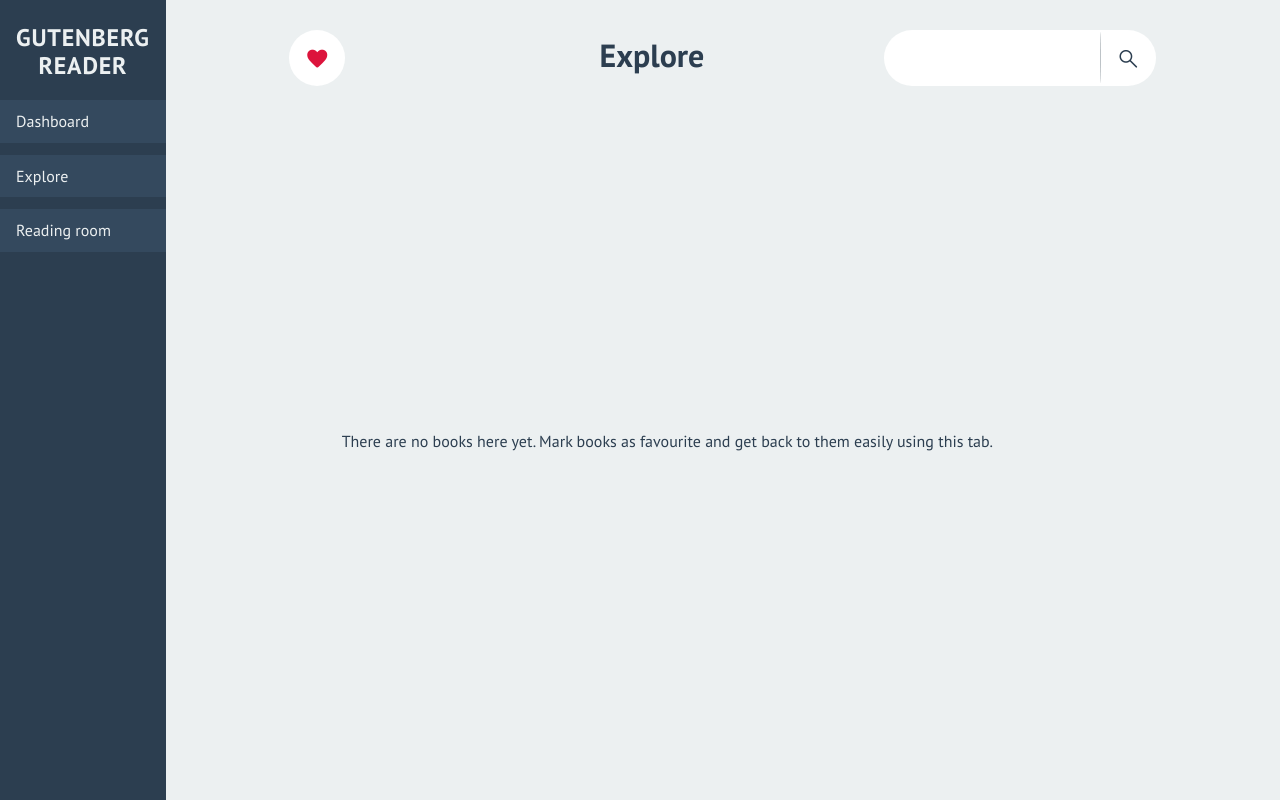
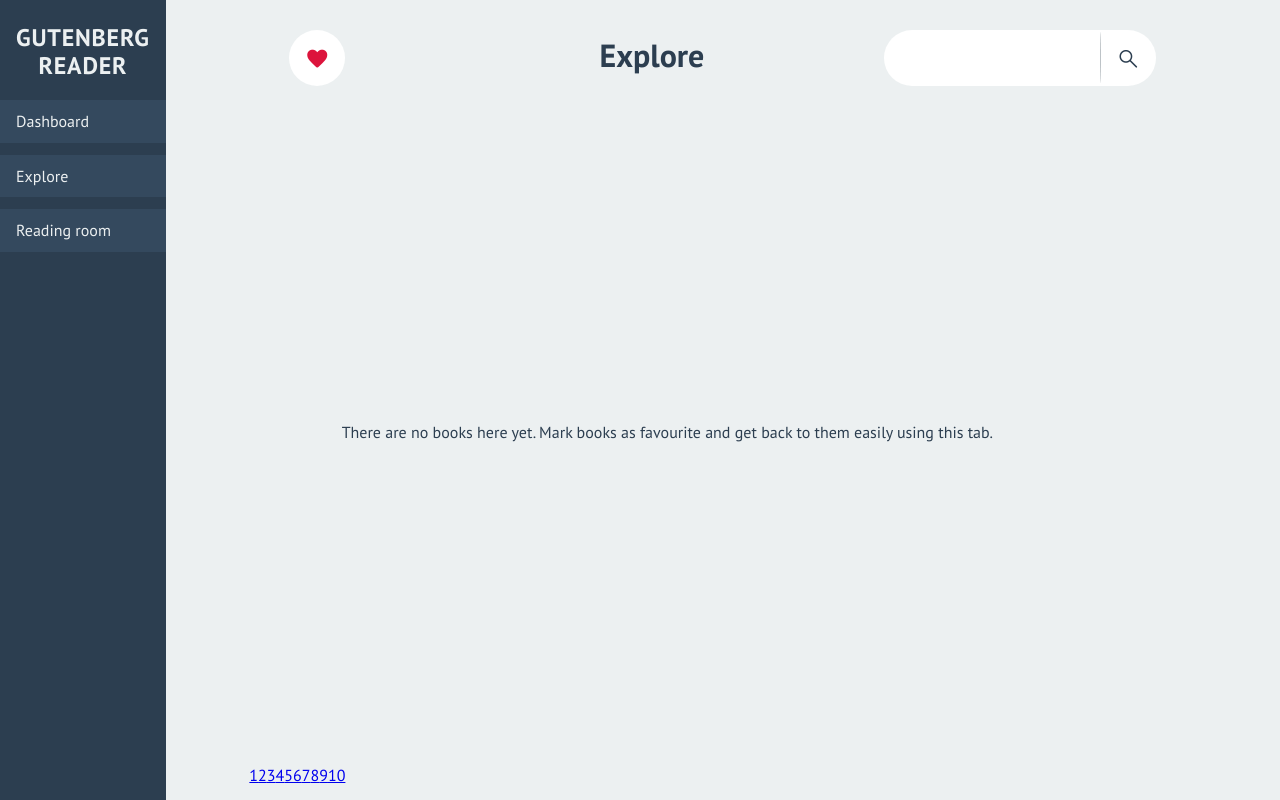
Before and after one commit to butteredptarmigan/butteredptarmigan.github.io, a React (Create React App) app: page /explore/favorites in a window 1280 px wide. Built offline with nearby package versions, Linux system fonts and the light colour scheme.

Commit message:
Create pagination component

```diff
--- a/src/explore/Explore.tsx
+++ b/src/explore/Explore.tsx
@@ -7,6 +7,7 @@ import Tab from '../Tab';
 import SearchInput from './SearchInput';
 import ShowFavorites from './ShowFavorites';
 import BookExplorer from './BookExplorer';
+import Pagination from '../pagination/Pagination';
 import './Explore.scss';
 
 type ContainerType = Partial<React.ReactHTMLElement<HTMLDivElement>>;
@@ -42,6 +43,7 @@ const Explore = () => {
                     </Route>
                     <Route path=':page' element={<BookExplorer {...explorerProps}/>}/>
                 </Routes>
+                <Pagination count={10}/>
             </Container>
         </Tab>
     );
--- /dev/null
+++ b/src/pagination/Pagination.tsx
@@ -0,0 +1,48 @@
+import React, { useEffect, useState } from 'react';
+import { useParams, NavLink } from 'react-router-dom';
+import classNames from 'classnames';
+
+type PaginationProps = {
+    root?: string,
+    count: number
+} & React.HTMLAttributes<HTMLElement>;
+
+const Pagination = ($: PaginationProps) => {
+    const { page } = useParams();
+    const [pages, setPages] = useState([] as Array<any>);
+
+    const calculatePages = (page: string | undefined, count: number) => {
+        // allow for default values
+        const index = page ? Number(page) : 1;
+        const limit = count > 0 ? count : 10;
+
+        // last index shown should be divisible by the number of all indexes currently on display
+        const first = index - (index % count) + 1;
+
+        const pages = [];
+        for (let i = first; i <= limit; i++) {
+            pages.push(i);
+        }
+
+        return pages;
+    }
+
+    useEffect(() => {
+        const calculated = calculatePages(page, $.count);
+        setPages(calculated);
+    }, [page, $.count]);
+
+    return (
+        <nav className={classNames('Pagination', $.className)}>
+            {pages.map(page => (
+                <NavLink
+                    to={$.root ? `${$.root}/${page}` : page.toString()}
+                    className={({ isActive }) => isActive ? '.Pagination-active' : ''}
+                >
+                    {page}
+                </NavLink>
+            ))}
+        </nav>
+    );
+}
+export default Pagination;
```
